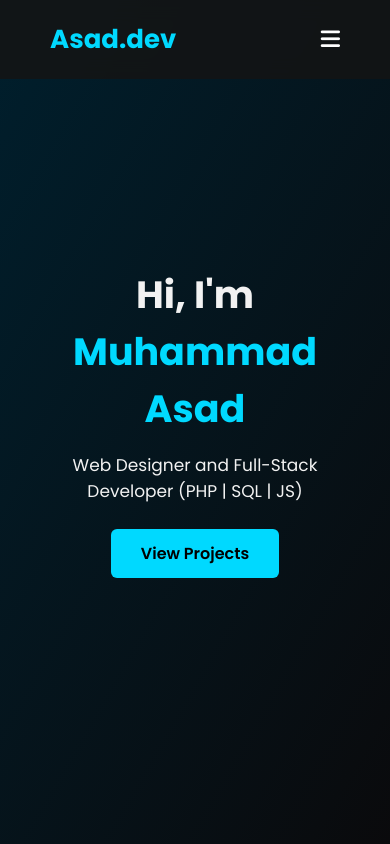
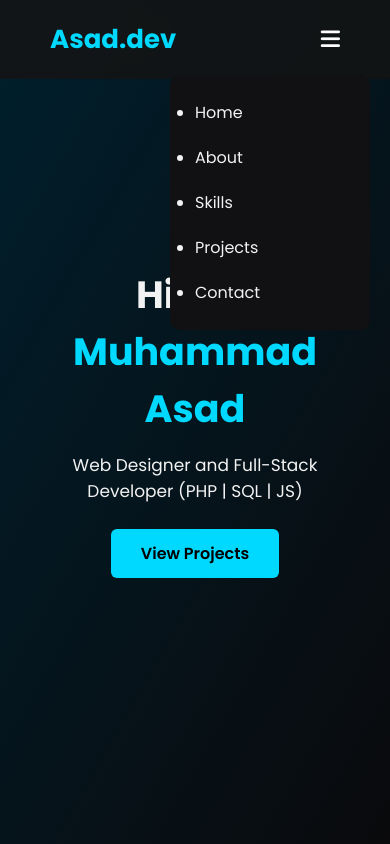
Before and after one commit to aiylen/My-Portfolio-, a plain HTML site: page index.html in a window 390 px wide. Both pictures are taken after a click on the button 330 px from the left and 39 px from the top of the page. Shown: the top 844 px of the page. Drawn offline with Linux system fonts and the light colour scheme.

Commit message:
Add inline script for menu button toggle
Replaced external script with inline script for menu toggle functionality.

```diff
--- a/index.html
+++ b/index.html
@@ -82,6 +82,14 @@
     <p>© 2025 Muhammad Asad | All Rights Reserved</p>
   </footer>
 
-  <script src="script.js"></script>
+  <script>
+    const menuBtn = document.getElementById("menu-btn");
+const navLinks = document.querySelector(".nav-links");
+
+menuBtn.addEventListener("click", () => {
+  navLinks.classList.toggle("active");
+});
+
+  </script>
 </body>
 </html>
```
